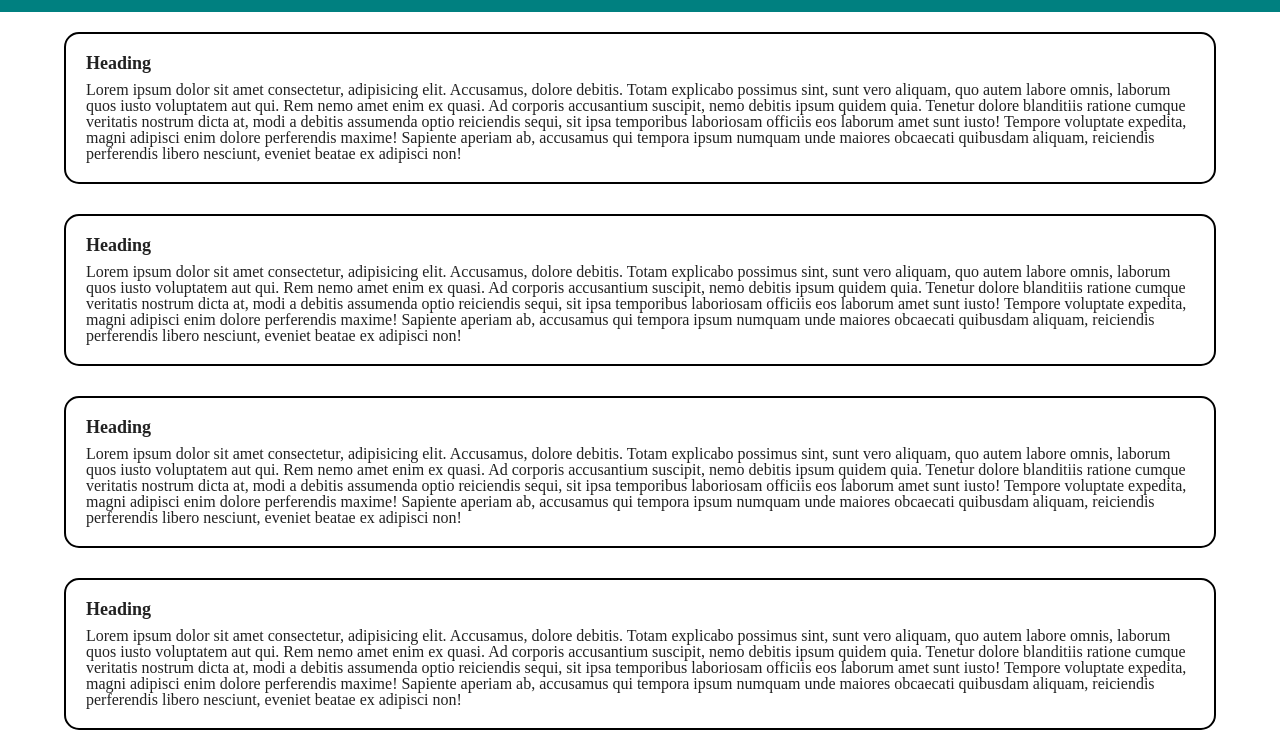
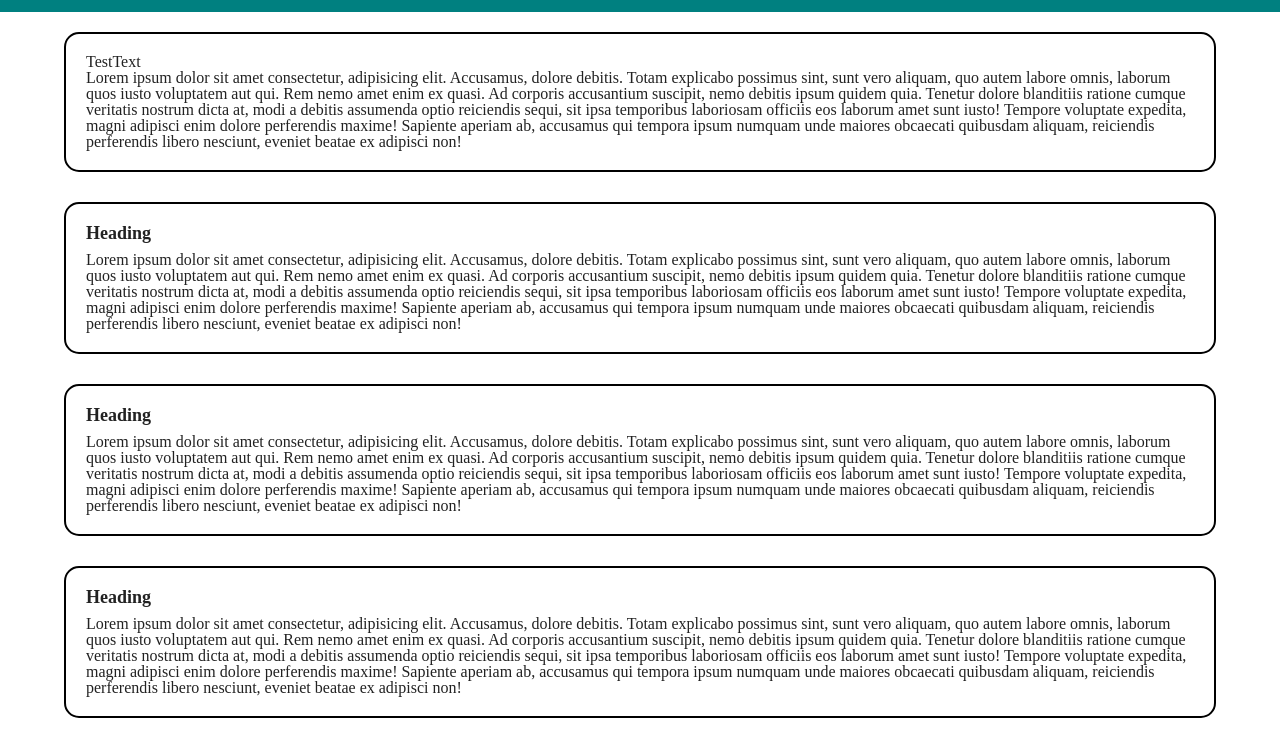
Before and after one commit to freshcodeFT/fm-flex-item, a plain HTML site: page index.html in a window 1280 px wide. Shown: the part 64-800 px from the top of the page. Drawn offline with Linux system fonts and the light colour scheme.

Commit message:
Add test headline

```diff
--- a/index.html
+++ b/index.html
@@ -25,7 +25,7 @@
     <main>
       <section>
         <article>
-          <h1>Heading</h1>
+          <span>TestText</span>
           <p>
             Lorem ipsum dolor sit amet consectetur, adipisicing elit. Accusamus,
             dolore debitis. Totam explicabo possimus sint, sunt vero aliquam,
```
